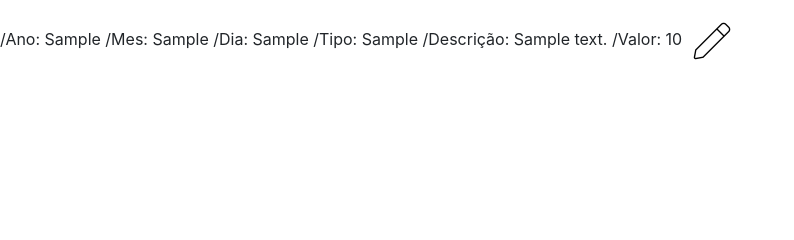
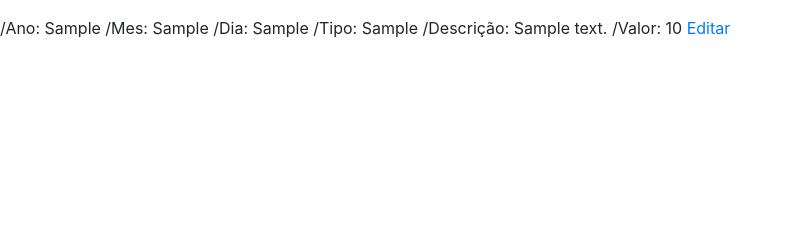
Before and after one commit to lucasgf007/finans2.0, a PHP site: page /pag/php/consulta.php in a window 1280 px wide. Shown: the part 415-655 px from the top of the page, without its empty margins (0-794 px from the left). Run offline with PHP 8.4, Linux system fonts and the light colour scheme; the visitor is signed in with stand-in values (Sample User, id 1); tables that the repository leaves empty or names only in its code hold one stand-in row (values such as "Sample post"); some libraries are stand-ins or nearby versions.

Commit message:
lapis remove

```diff
--- a/pag/php/consulta.php
+++ b/pag/php/consulta.php
@@ -189,7 +189,7 @@ session_start();
      if ($result->num_rows > 0) {
                       // output data of each row
         while($row = $result->fetch_assoc()) {
-          echo " /Ano: " . $row["ano"]. "  " . "/Mes: " . $row["mes"]. " " . "/Dia: ". $row["dia"]. " " . "/Tipo: ". $row["tipo"]. " " . "/Descrição: ". $row["descricao"]. " " . "/Valor: ". $row["valor"]. "<a href='editar.php?id=". $row["id"]."'> <img src=\"../img/lapis.png\"/ style='height= 15px;'  alt='Editar'> </a> <br>";
+          echo " /Ano: " . $row["ano"]. "  " . "/Mes: " . $row["mes"]. " " . "/Dia: ". $row["dia"]. " " . "/Tipo: ". $row["tipo"]. " " . "/Descrição: ". $row["descricao"]. " " . "/Valor: ". $row["valor"]. "  " . "<a href='editar.php?id=". $row["id"]."'> Editar </a> <br>";
         }
      } else {
       echo "0 results";
```
